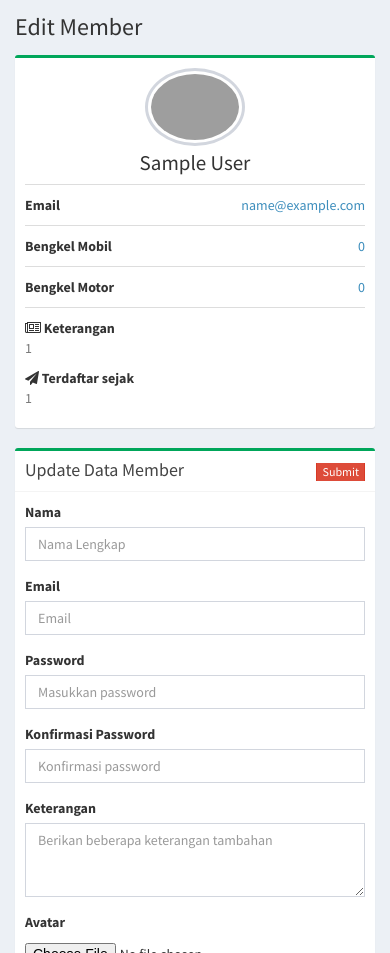
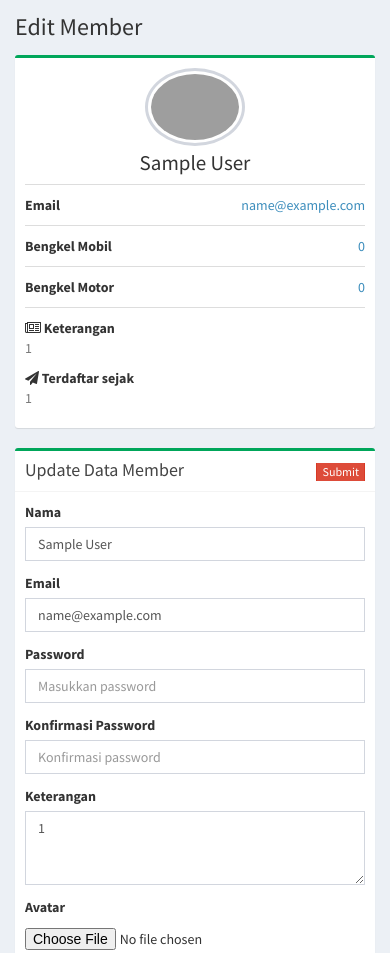
Before and after one commit to ramageek/bengkol_codeigniter, a CodeIgniter app: page /database/member/edit-member in a window 390 px wide. Shown: the part 101-1054 px from the top of the page. Run offline with CodeIgniter, Linux system fonts and the light colour scheme; the visitor is signed in with stand-in values (Sample User, id 1); data that the repository does not hold is empty; grey boxes are pictures that could not be loaded.

Commit message:
Perbaikan edit data member

```diff
--- a/app/views/vMEditMember.php
+++ b/app/views/vMEditMember.php
@@ -36,53 +36,45 @@
 								</div>
 
 								<div class="box-body">
-									<div class="form-group">
+									<div class="form-group mine">
 										<label for="nama" class="col-sm-3 control-label">Nama</label>
 										<div class="col-sm-9">
-											<?php $data=array('class'=>'form-control','id'=>'nama','placeholder'=>'Nama Lengkap','name'=>'nama');echo form_input($data); ?>
+											<?php $data=array('class'=>'form-control','id'=>'nama','placeholder'=>'Nama Lengkap','name'=>'nama','value'=>$this->session->userdata('nama'));echo form_input($data); ?>
 										</div>
 									</div>
-									<div class="form-group">
+									<div class="form-group mine">
 										<label for="email" class="col-sm-3 control-label">Email</label>
 										<div class="col-sm-9">
-											<?php $data=array('type'=>'email','class'=>'form-control','id'=>'email','placeholder'=>'Email','name'=>'email','required'=>'');echo form_input($data); ?>
+											<?php $data=array('type'=>'email','class'=>'form-control','id'=>'email','placeholder'=>'Email','name'=>'email','required'=>'','value'=>$this->session->userdata('email'));echo form_input($data); ?>
 										</div>
 									</div>
-									<div class="form-group">
+									<div class="form-group mine">
 										<label for="password1" class="col-sm-3 control-label">Password</label>
 										<div class="col-sm-9">
 											<?php $data=array('class'=>'form-control','id'=>'password1','placeholder'=>'Masukkan password','name'=>'password1','required'=>'');echo form_password($data); ?>
 										</div>
 									</div>
-									<div class="form-group">
+									<div class="form-group mine">
 										<label for="password2" class="col-sm-3 control-label">Konfirmasi Password</label>
 										<div class="col-sm-9">
 											<?php $data=array('class'=>'form-control','id'=>'password2','placeholder'=>'Konfirmasi password','name'=>'password2');echo form_password($data); ?>
 										</div>
 									</div>
-									<div class="form-group">
+									<div class="form-group mine">
 										<label for="keterangan" class="col-sm-3 control-label">Keterangan</label>
 										<div class="col-sm-9">
-											<?php $data=array('class'=>'form-control','id'=>'keterangan','placeholder'=>'Berikan beberapa keterangan tambahan','name'=>'keterangan','rows'=>'3');echo form_textarea($data); ?>
+											<?php $data=array('class'=>'form-control','id'=>'keterangan','placeholder'=>'Berikan beberapa keterangan tambahan','name'=>'keterangan','rows'=>'3','value'=>$this->session->userdata('keterangan'));echo form_textarea($data); ?>
 										</div>
 									</div>
-									<div class="form-group" style="margin-bottom:0px">
+									<div class="form-group mine" style="margin-bottom:0px">
 										<label for="avatar" class="col-sm-3 control-label">Avatar</label>
-										<div class="col-sm-9">
+										<div class="col-sm-5">
 											<?php $data=array('class'=>'upload','id'=>'avatar','name'=>'avatar','style'=>'padding:6px 12px;padding-left:0px;');echo form_upload($data); ?>
 										</div>
+										<div class="col-sm-4">
+											<img src="<?= base_url('assets/images') ?>/<?= $this->session->userdata('avatar') ?>" class="img-responsive profile-user-img" id="preview">
+										</div>
 									</div>
-									<!-- <div class="form-group" style="margin-bottom:0px">
-										<div class="col-sm-5">
-											<img src="<?= base_url('assets/images') ?>/default.svg" class="img-responsive profile-user-img pull-right" style="height:127px">
-										</div>
-										<div class="col-sm-2 text-center">
-											<div style="margin-top:56px;"><span class="fa fa-arrow-right"></span></div>
-										</div>
-										<div class="col-sm-5">
-											<img src="<?= base_url('assets/images') ?>/default.svg" class="img-responsive profile-user-img pull-left" style="height:127px">
-										</div>
-									</div> -->
 								</div>
 							</form>
 						</div>
--- a/assets/css/style.css
+++ b/assets/css/style.css
@@ -1,11 +1,11 @@
 div.box-header.with-border.text-center.alamat.mine{
-	padding:0px;
+	padding: 0px;
 }
 div.form-group.alamat.mine{
-	margin-bottom:0px;
+	margin-bottom: 0px;
 }
 label.alamat.mine{
-	margin:0px;
+	margin: 0px;
 }
 div.col-md-9.alamat.mine{
 	padding: 0px;
@@ -13,3 +13,10 @@ div.col-md-9.alamat.mine{
 div.col-md-3.alamat.mine{
 	padding: 0px;
 }
+div.form-group.mine{
+	margin-bottom: 12px;
+}
+img.img-responsive.profile-user-img#preview{
+	height:127px;
+	width:auto;
+}
--- a/assets/js/bengkol.js
+++ b/assets/js/bengkol.js
@@ -4,3 +4,15 @@ $(document).ready(function(){
         location.reload();
     });
 });
+$("#avatar").change(function(){
+	readURL(this);
+});
+function readURL(input) {
+	if (input.files && input.files[0]) {
+		var reader = new FileReader();
+		reader.onload = function (e) {
+			$('#preview').attr('src', e.target.result);
+		}
+		reader.readAsDataURL(input.files[0]);
+	}
+}
```
